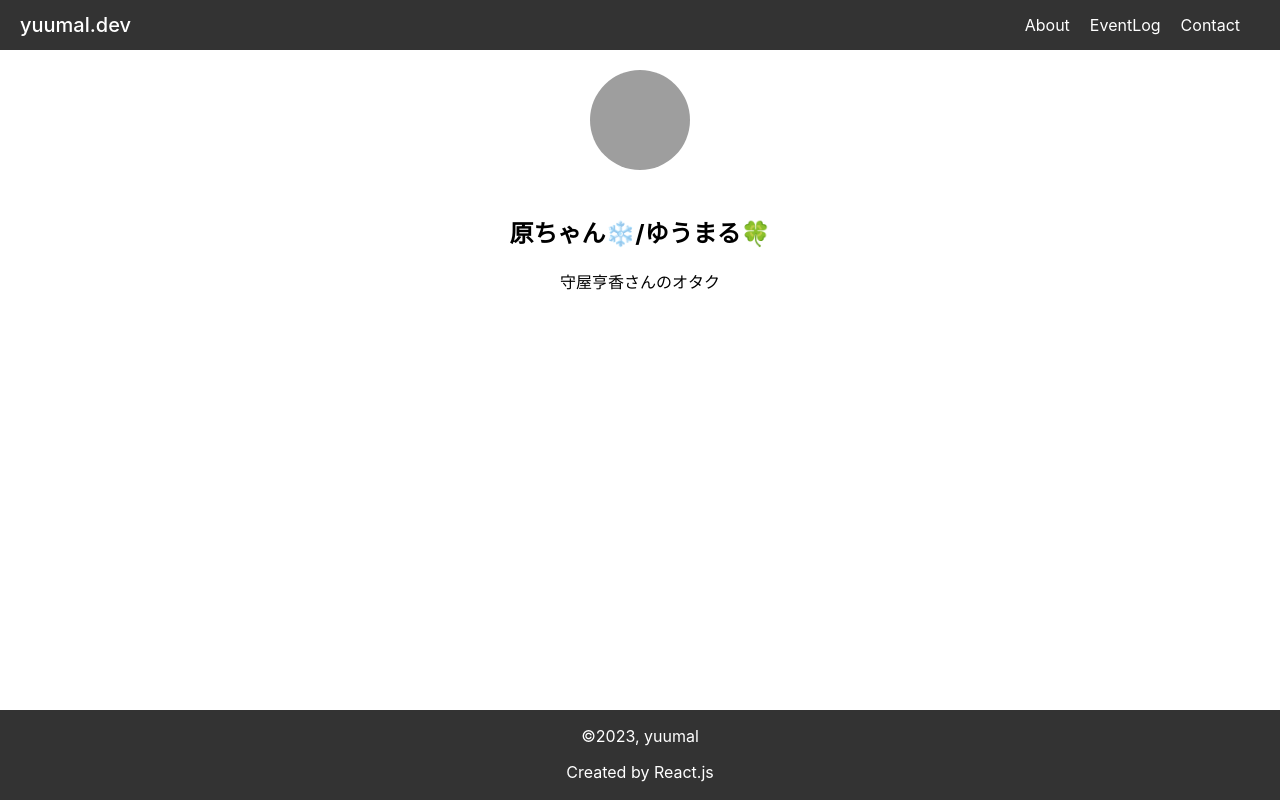
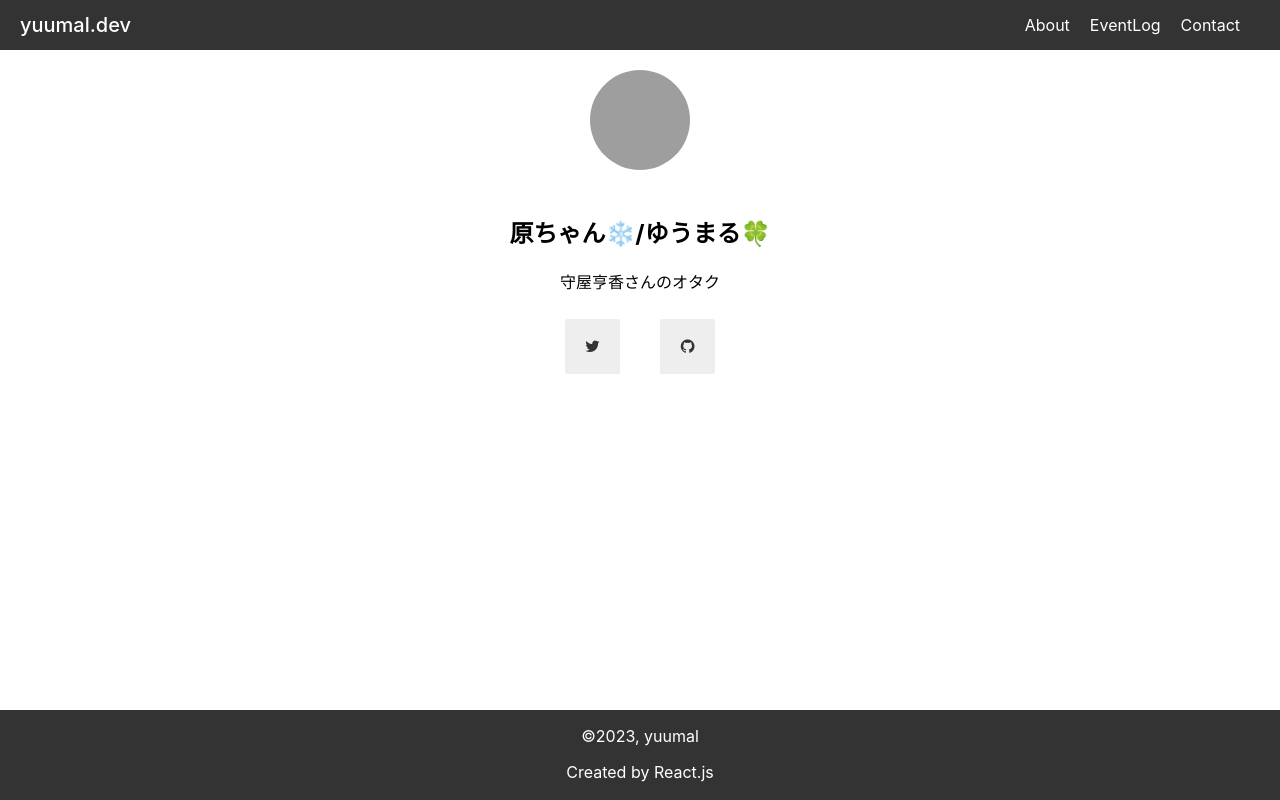
Before and after one commit to h-yki/HomePage-beta, a React (Create React App) app: page / in a window 1280 px wide. Built offline with nearby package versions, Linux system fonts and the light colour scheme; grey boxes are pictures that could not be loaded.

Commit message:
11/21 commit

```diff
--- a/public/index.html
+++ b/public/index.html
@@ -3,6 +3,7 @@
   <head>
     <meta charset="utf-8" />
     <link rel="icon" href="%PUBLIC_URL%/favicon.ico" />
+    <link rel="stylesheet" href="https://maxcdn.bootstrapcdn.com/font-awesome/4.5.0/css/font-awesome.min.css">
     <meta name="viewport" content="width=device-width, initial-scale=1" />
     <meta name="theme-color" content="#000000" />
     <meta
--- a/src/About.jsx
+++ b/src/About.jsx
@@ -5,7 +5,7 @@ const About = () => {
   return (
     <div className='aboutme'>
       <h2>About</h2>
-      <h3 className='schoolhistory'>学歴</h3>
+      <h3 className='schoolhistory'>所属</h3>
       <ul className='sch'>
         <li>筑波大学 情報学群 情報科学類 (2021.04~)</li>
         <li>茨城県立日立第一高等学校 (2018.04~2021.03)</li>
@@ -14,8 +14,7 @@ const About = () => {
       <h3 className='in'>興味</h3>
       <ul className='interest'>
         <li>コンピュータアーキテクチャ</li>
-        <li>ソフトウェア開発</li>
-        <li>人工知能を活用した自動運転技術</li>
+        <li>組み込みソフトウェア開発</li>
       </ul>
 
       <h3 className='l'>言語-熟練度順</h3>
--- a/src/Eventlog.jsx
+++ b/src/Eventlog.jsx
@@ -6,25 +6,11 @@ const Eventlog = () => {
   return (
     <div>
       <h2>Eventlog</h2>
-      <p>Developing...</p>
-      <p>Developing...</p>
-      <p>Developing...</p>
-      <p>Developing...</p>
-      <p>Developing...</p>
-      <p>Developing...</p>
-      <p>Developing...</p>
-      <p>Developing...</p>
-      <p>Developing...</p>
-      <p>Developing...</p>
-      <p>Developing...</p>
-      <p>Developing...</p>
-      <p>Developing...</p>
-      <p>Developing...</p>
-      <p>Developing...</p>
-      <p>Developing...</p>
-      <p>Developing...</p>
-      <p>Developing...</p>
-      <p>Developing...</p>
+      <p>hoge</p>
+      <ul>
+        <li>fuga</li>
+        <li>fuga2</li>
+      </ul>
     </div>
   );
 };
--- a/src/home.jsx
+++ b/src/home.jsx
@@ -6,6 +6,10 @@ const home = () => {
   return (
     <div className='container'>
       <p><a href='https://x.com/kyoka_moriya' target='_blank' rel='noreferrer'>守屋亨香</a>さんのオタク</p>
+      <ul className='follow'>
+        <li><a href='https://x.com/yuh2253' target="_blank" rel="noreferrer"></a></li>
+        <li><a href='https://github.com/h-yki' target="_blank" rel="noreferrer"></a></li>
+      </ul>
     </div>
   );
 };
--- a/src/styles/Home.css
+++ b/src/styles/Home.css
@@ -7,3 +7,46 @@
 .container a:hover{
   text-decoration: underline;
 }
+
+.follow{
+  list-style:none;
+  margin: 0 0 -8px;
+  overflow: hidden;
+  padding: 0;
+  text-align: center;
+  display: flex;
+  justify-content: center;
+}
+
+.follow li {
+  margin: 10px 20px;
+  padding: 0;
+}
+
+.follow li a::before {
+  background-color: #eee;
+  -webkit-border-radius: 2px;
+  border-radius: 2px;
+  color: #333;
+  display: inline-block;
+  font-family: FontAwesome;
+  font-size: 16px;
+  height: 55px; /* Button height */
+  line-height: 55px; /* Button height */
+  -webkit-transition: all .3s ease;
+  transition: all .3s ease;
+  text-align: center;
+  width: 55px; /* Button width */
+}
+
+.follow li a:hover::before {
+  background-color: #333;
+  color: #fff;
+}
+
+.follow li
+a[href*="x.com"]::before
+{ content: "\f099"; }
+.follow li
+a[href*="github.com"]::before
+{ content: "\f09b"; }
```
